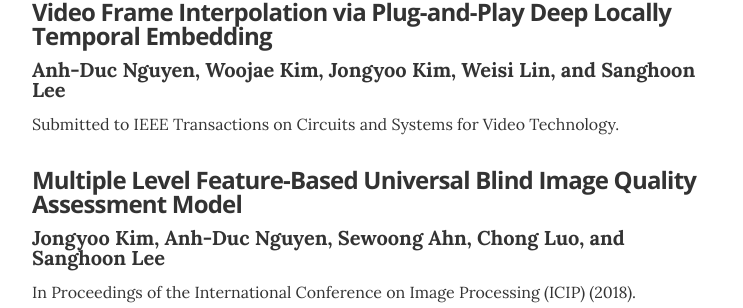
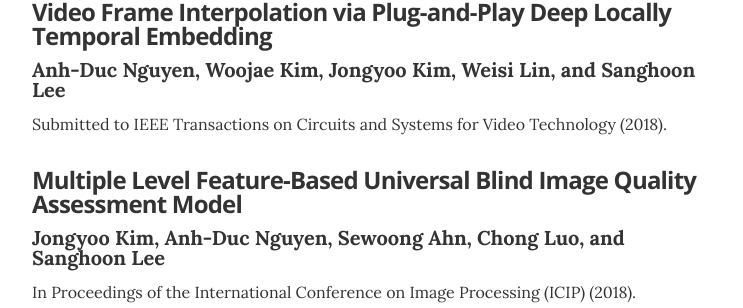
Before and after one commit to justanhduc/justanhduc.github.io, a Jekyll site: the page built from index.html, in a window 1280 px wide and 900 px high, scrolled down 877 px. Shown: the part 146-454 px from the top of the window, without its empty margins (268-1011 px from the left). Built offline with Jekyll 4.4.1, drawn with Linux system fonts in a browser that asks for light colours.

Commit message:
minor changes

```diff
--- a/_data/publications.yml
+++ b/_data/publications.yml
@@ -4,7 +4,7 @@
 - title: Video Frame Interpolation via Plug-and-Play Deep Locally Temporal Embedding
   authors: Anh-Duc Nguyen, Woojae Kim, Jongyoo Kim, Weisi Lin, and Sanghoon Lee
   # url: "#"
-  note: Submitted to IEEE Transactions on Circuits and Systems for Video Technology.
+  note: Submitted to IEEE Transactions on Circuits and Systems for Video Technology (2018).
 
 - title: Multiple Level Feature-Based Universal Blind Image Quality Assessment Model
   authors: Jongyoo Kim, Anh-Duc Nguyen, Sewoong Ahn, Chong Luo, and Sanghoon Lee
```
